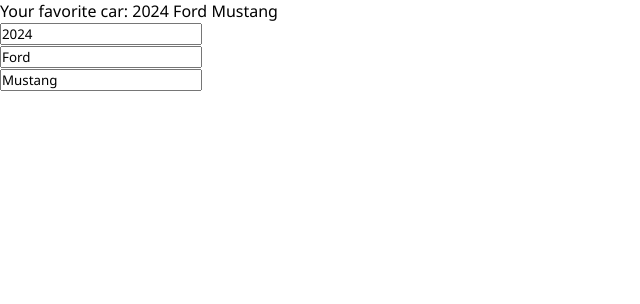
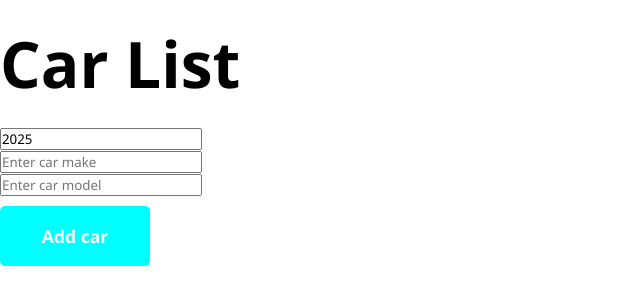
Before and after one commit to hxstefghi/web-fundamentals, a React app in the folder frontend/: page / in a window 1280 px wide. Shown: the top 304 px of the page, without its empty margins (0-640 px from the left). Built offline with nearby package versions, Linux system fonts and the light colour scheme; the HTML template or start-up script is replaced by a standard one.

Commit message:
add update array and array object exercises

```diff
--- a/frontend/src/App.jsx
+++ b/frontend/src/App.jsx
@@ -3,6 +3,8 @@
 import ColorPicker from './ColorPicker.jsx';
 import UpdateObject from './UpdateObject.jsx';
 import './App.css'
+import UpdateArray from './UpdateArray.jsx';
+import ArrayObject from './ArrayObject.jsx';
 
 function App() {
 
@@ -34,7 +36,9 @@
         {/*<Counter />*/}
 
         {/*<ColorPicker />*/}
-        {<UpdateObject />}
+        {/*<UpdateObject />*/}
+        {/*<UpdateArray />*/}
+        {<ArrayObject />}
     </>
   );
 }
--- /dev/null
+++ b/frontend/src/ArrayObject.jsx
@@ -0,0 +1,57 @@
+import { useState } from 'react'
+import List from './List';
+
+function ArrayObject() {
+
+    const [cars, setCars] = useState([]);
+    const [carYear, setCarYear] = useState(new Date().getFullYear());
+    const [carMake, setCarMake] = useState("");
+    const [carModel, setCarModel] = useState("");
+
+    function handleAddCar() {
+        const newCar = {year: carYear, make: carMake, model: carModel}
+        setCars(c => [...c, newCar])
+
+        setCarYear(new Date().getFullYear());
+        setCarMake("");
+        setCarModel("");
+    }
+
+    function handleRemoveCar(index) {
+        setCars(cars.filter((_, i) => i !== index))
+    }
+
+    function handleCarYear(event) {
+        setCarYear(event.target.value);
+
+    }
+
+    function handleCarMake(event) {
+        setCarMake(event.target.value)
+    }
+
+    function handleCarModel(event) {
+        setCarModel(event.target.value)
+    }
+
+    return(
+        <div>
+            <div className="array-object-container">
+                <h1>Car List</h1>
+
+                <ul style={{marginBottom: 10}}>
+                    {cars.map((car, index) => <li key={index} onClick={() => handleRemoveCar(index)} style={{cursor: "pointer"}}>
+                        {car.year} {car.make} {car.model}
+                    </li>)}
+                </ul>
+
+                <input type="number" value={carYear} onChange={handleCarYear} /><br/>
+                <input type="text" value={carMake} onChange={handleCarMake} placeholder='Enter car make' /><br/>
+                <input type="text" value={carModel} onChange={handleCarModel} placeholder='Enter car model' /><br/>
+                <button style={{marginTop: "10px"}} onClick={handleAddCar}>Add car</button>
+            </div>
+        </div>
+    );
+}
+
+export default ArrayObject
--- /dev/null
+++ b/frontend/src/UpdateArray.jsx
@@ -0,0 +1,36 @@
+import { useState } from 'react'
+import './UpdateArray.css'
+
+function UpdateArray() {
+
+    const [foods, setFoods] = useState(["Burger", "Frenchfries", "Spaghetti"]);
+
+    function handleAddFood(event) {
+
+        const newFood = document.getElementById('foodInput').value;
+        document.getElementById('foodInput').value = '';
+
+        setFoods(f => [...f, newFood]);
+    }
+
+    function handleRemoveFood(index) {
+        setFoods(foods.filter((_, i) => i !== index))
+    }
+
+    return(
+        <div>
+            <div className="array-container">
+                <h1>Array</h1>
+                <ul>
+                    {foods.map((food, index) =>
+                        <li key={index} onClick={() => handleRemoveFood(index)}>{food}</li>
+                    )}
+                </ul>
+                <input type="text" id='foodInput' placeholder='Enter food name' />
+                <button onClick={handleAddFood}>Enter food</button>
+            </div>
+        </div>
+    );
+}
+
+export default UpdateArray
```
Also changed, not shown: frontend/src/UpdateArray.css (added).
